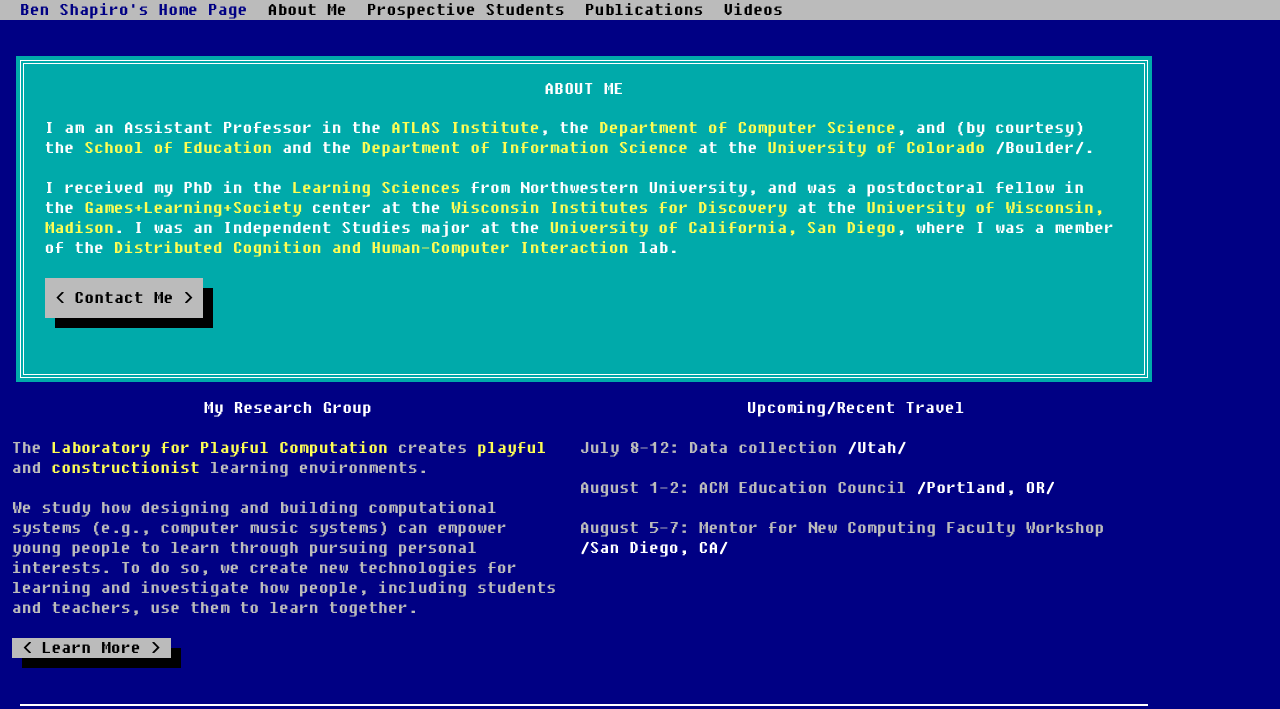
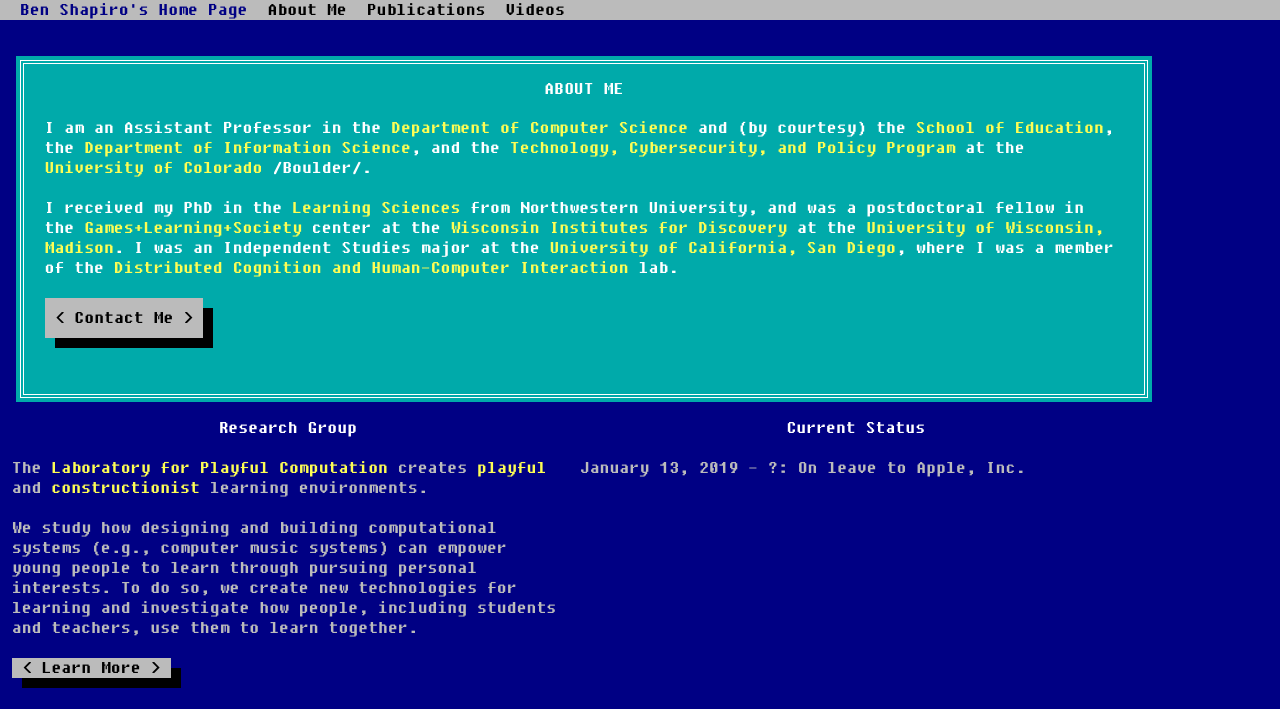
Before and after one commit to bennytheshap/personal_web, a Jekyll site: the page built from index.md, in a window 1280 px wide, cut to the strip 0-709 px from the top of the page. Built offline with Jekyll 4.4.1, drawn with Linux system fonts in a browser that asks for light colours.

Commit message:
hiding prospective students info due to leave

```diff
--- a/_config.yml
+++ b/_config.yml
@@ -3,8 +3,8 @@ title: Ben Shapiro's Home Page
 email: r@benshapi.ro
 description: >
   Home page of R. Benjamin (Ben) Shapiro, Assistant Professor in
-  the ATLAS Institute and the Department of Computer Science at
-  the University of Colorado
+  the  Department of Computer Science at
+  the University of Colorado Boulder
 
 
 baseurl: "" # the subpath of your site, e.g. /blog/
--- a/_includes/header.html
+++ b/_includes/header.html
@@ -12,11 +12,13 @@
           <div class="nav-collapse collapse">
             <ul class="nav">
               {% for apage in site.pages %}
-                {% if apage.title %}
-                  <li class="">
-                    <a href="{{ apage.url | prepend: site.baseurl }}"> {{ apage.title }}</a>
-                  </li>
-                {% endif %}
+                {% unless apage.exclude %}
+                  {% if apage.title %}
+                    <li class="">
+                      <a href="{{ apage.url | prepend: site.baseurl }}"> {{ apage.title }}</a>
+                    </li>
+                  {% endif %}
+                {% endunless %}
               {% endfor %}
             </ul>
           </div><!--/.nav-collapse -->
--- a/index.md
+++ b/index.md
@@ -7,30 +7,26 @@ big_box_heading: About Me
 big_box_button_url: mailto:ben+web@getdown.org
 big_box_button_label: Contact Me
 big_box_content: |
-  I am an Assistant Professor in the [ATLAS Institute](http://atlas.colorado.edu), the [Department of Computer Science](http://www.colorado.edu/cs/), and (by courtesy) the [School of Education](http://www.colorado.edu/education/) and the [Department of Information Science](http://www.colorado.edu/cmci/academics/information-science) at the [University of Colorado *Boulder*](http://colorado.edu/).
+  I am an Assistant Professor in the [Department of Computer Science](http://www.colorado.edu/cs/) and (by courtesy) the [School of Education](http://www.colorado.edu/education/), the [Department of Information Science](http://www.colorado.edu/cmci/academics/information-science), and the [Technology, Cybersecurity, and Policy Program](https://www.colorado.edu/program/tcp/) at the [University of Colorado *Boulder*](http://colorado.edu/).
 
 
   I received my PhD in the [Learning Sciences](http://www.sesp.northwestern.edu/learning-sciences) from Northwestern University, and was a postdoctoral fellow in the [Games+Learning+Society](http://gameslearningsociety.org/) center at the [Wisconsin Institutes for Discovery](http://wid.wisc.edu/) at the [University of Wisconsin, Madison](http://wisc.edu/). I was an Independent Studies major at the [University of California, San Diego](http://ucsd.edu/), where I was a member of the [Distributed Cognition and Human-Computer Interaction](http://hci.ucsd.edu/) lab.
 
 
-column1_heading: My Research Group
+column1_heading:  Research Group
 column1_width: 6
 column1_content: |
-  The [Laboratory for Playful Computation](http://atlas.colorado.edu/lpc) creates  [playful](http://codingconduct.cc/Paideia-as-Paidia) and [constructionist](http://llk.media.mit.edu/courses/readings/Papert-Big-Idea.pdf) learning environments.
+  The [Laboratory for Playful Computation](https://playfulcomputation.group/) creates  [playful](http://codingconduct.cc/Paideia-as-Paidia) and [constructionist](http://llk.media.mit.edu/courses/readings/Papert-Big-Idea.pdf) learning environments.
 
 
   We study how designing and building computational systems (e.g., computer music systems) can empower young people to learn through  pursuing  personal interests. To do so, we create new technologies for learning and investigate how people, including students and teachers, use them to learn together.
-column1_button_url: http://atlas.colorado.edu/lpc
+column1_button_url: https://playfulcomputation.group/
 column1_button_label: Learn More
 
 
-column2_heading: Upcoming/Recent Travel
+column2_heading: Current Status
 column2_width: 6
 column2_content: |
-  July 8-12: Data collection *Utah*
-
-  August 1-2: ACM Education Council *Portland, OR*
-
-  August 5-7: Mentor for New Computing Faculty Workshop *San Diego, CA*
+  January 13, 2019 - ?: On leave to Apple, Inc.
 
 ---
```
Also changed, not shown: prospective_students.md (+1 -0 lines).
